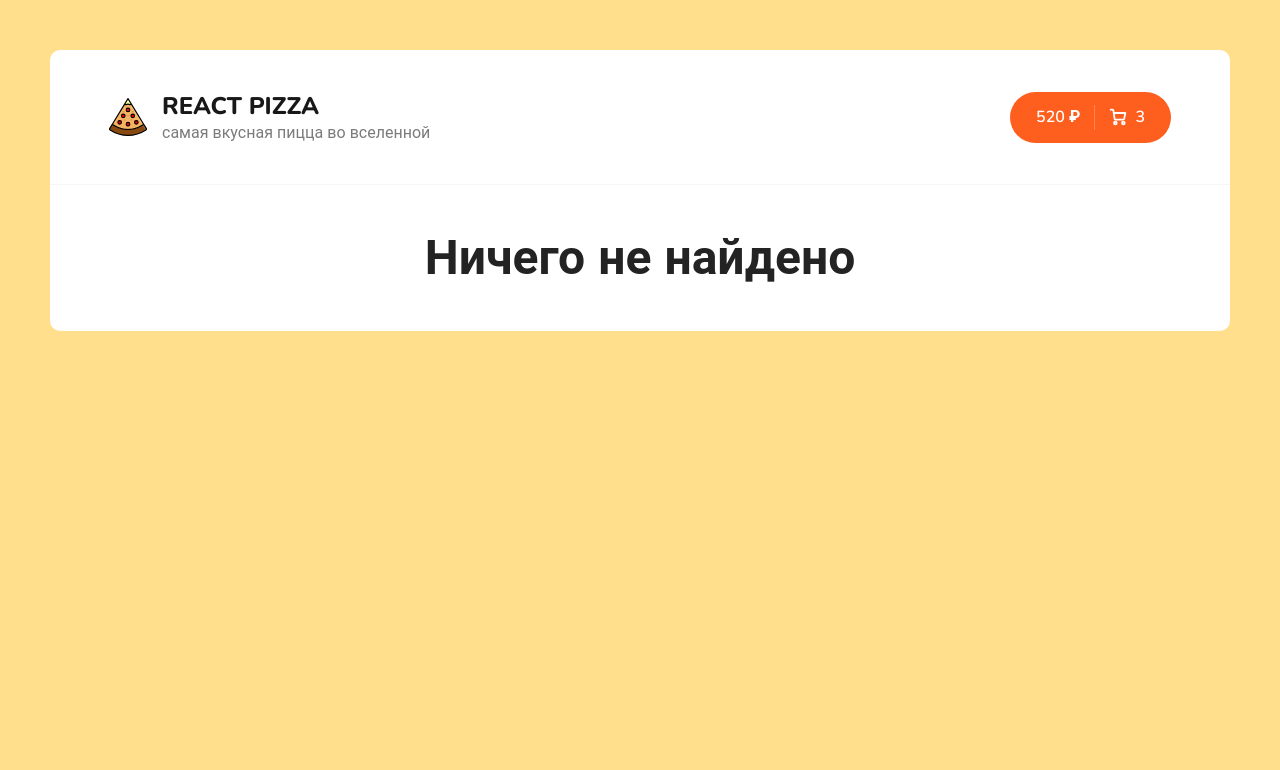
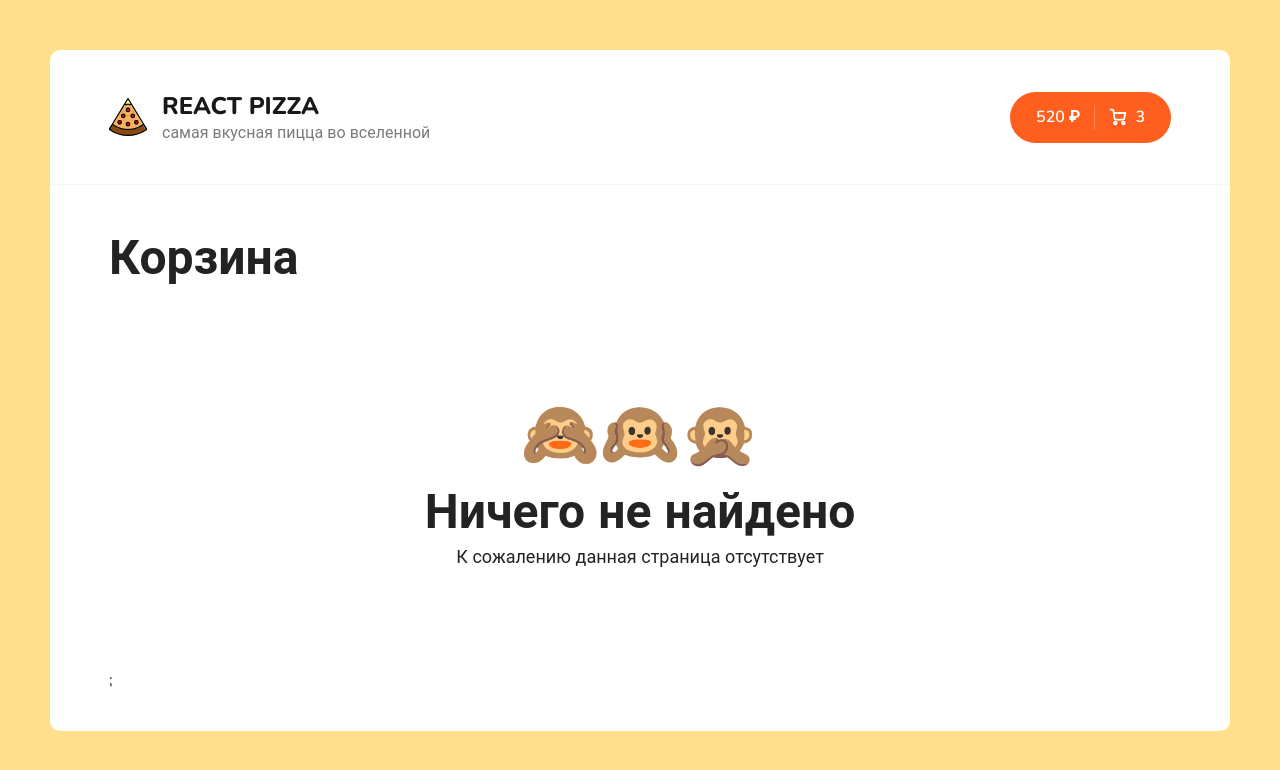
Before and after one commit to Atorami/react-pizza, a React (Create React App) app: page /cart in a window 1280 px wide. Shown: the top 770 px of the page. Built offline with nearby package versions, Linux system fonts and the light colour scheme.

Commit message:
feat: add routing

```diff
--- a/src/App.js
+++ b/src/App.js
@@ -1,7 +1,10 @@
+import { Route, Routes } from "react-router-dom";
+
 import "./scss/app.scss";
 
 import Header from "./components/Header";
 import Home from "./pages/Home";
+import Cart from "./pages/Cart";
 import NotFound from "./pages/NotFound";
 
 function App() {
@@ -10,8 +13,12 @@ function App() {
       <Header />
       <div className="content">
         <div className="container">
+          <Routes>
+            <Route path="/" element={<Home />}></Route>
+            <Route path="/cart" element={<Cart />}></Route>
+            <Route path="*" element={<NotFound />}></Route>
+          </Routes>
           <NotFound />
-          {/* <Home /> */}
         </div>
       </div>
     </div>
--- a/src/components/Header.jsx
+++ b/src/components/Header.jsx
@@ -1,7 +1,10 @@
+import { Link } from "react-router-dom";
+
 function Header() {
   return (
     <div className="header">
       <div className="container">
+        <Link to="/">
           <div className="header__logo">
             <img width="38" src="img/pizza-logo.svg" alt="Pizza logo" />
             <div>
@@ -9,8 +12,9 @@ function Header() {
               <p>самая вкусная пицца во вселенной</p>
             </div>
           </div>
+        </Link>
         <div className="header__cart">
-          <a href="/cart.html" className="button button--cart">
+          <Link to="/cart" className="button button--cart">
             <span>520 ₽</span>
             <div className="button__delimiter"></div>
             <svg
@@ -43,7 +47,7 @@ function Header() {
               />
             </svg>
             <span>3</span>
-          </a>
+          </Link>
         </div>
       </div>
     </div>
--- a/src/components/NotFoundBlock/NotFoundBlock.module.scss
+++ b/src/components/NotFoundBlock/NotFoundBlock.module.scss
@@ -1,3 +1,14 @@
 .root {
+    padding: 100px;
+    max-width: 750px;
+    margin: 0 auto;
     text-align: center;
+
+    span{
+        font-size: 64px;
+    }
 }
+
+.descr{
+    font-size: 18px;
+}
--- a/src/components/NotFoundBlock/index.jsx
+++ b/src/components/NotFoundBlock/index.jsx
@@ -2,8 +2,18 @@ import React from "react";
 
 import styles from "./NotFoundBlock.module.scss";
 
-export const NotFoundBlock = () => {
-  return <h1 className={styles.root}>Ничего не найдено</h1>;
+const NotFoundBlock = () => {
+  return (
+    <div className={styles.root}>
+      <h1>
+        <span>🙈🙉🙊</span>
+        <br />
+        Ничего не найдено
+      </h1>
+
+      <p className={styles.descr}>К сожалению данная страница отсутствует</p>
+    </div>
+  );
 };
 
 export default NotFoundBlock;
--- a/src/index.js
+++ b/src/index.js
@@ -1,20 +1,12 @@
 import React from "react";
 import ReactDOM from "react-dom/client";
-import {
-  BrowserRouter as Router,
-  Switch,
-  Route,
-  Link,
-  BrowserRouter,
-} from "react-router-dom";
+import { BrowserRouter } from "react-router-dom";
 import "./index.css";
 import App from "./App";
 
 const root = ReactDOM.createRoot(document.getElementById("root"));
 root.render(
   <BrowserRouter>
-    <React.StrictMode>
-      <App />
-    </React.StrictMode>
+    <App />
   </BrowserRouter>
 );
--- a/src/pages/Cart.jsx
+++ b/src/pages/Cart.jsx
@@ -0,0 +1,7 @@
+import React from "react";
+
+export const Cart = () => {
+  return <h1>Корзина</h1>;
+};
+
+export default Cart;
--- a/src/pages/NotFound.jsx
+++ b/src/pages/NotFound.jsx
@@ -2,7 +2,11 @@ import React from "react";
 import NotFoundBlock from "../components/NotFoundBlock";
 
 const NotFound = () => {
-  return <NotFoundBlock></NotFoundBlock>;
+  return (
+    <>
+      <NotFoundBlock></NotFoundBlock>;
+    </>
+  );
 };
 
 export default NotFound;
```
Lines whose indentation alone changed are shown as unchanged.
